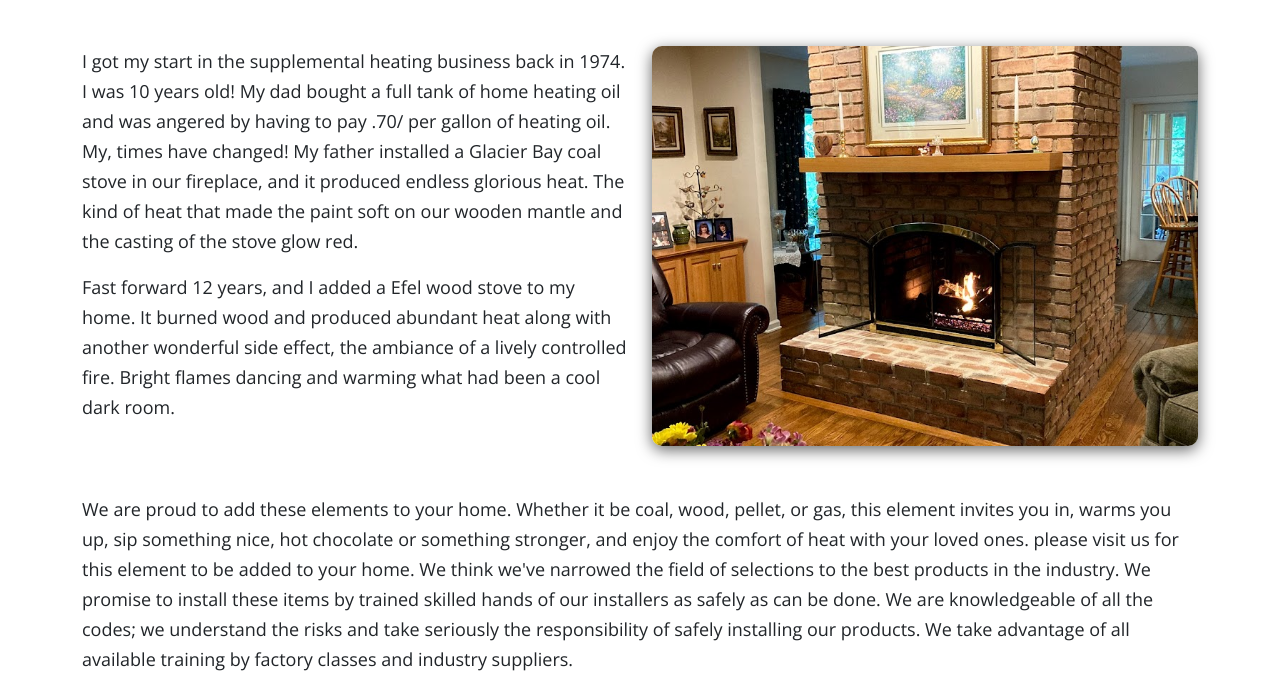
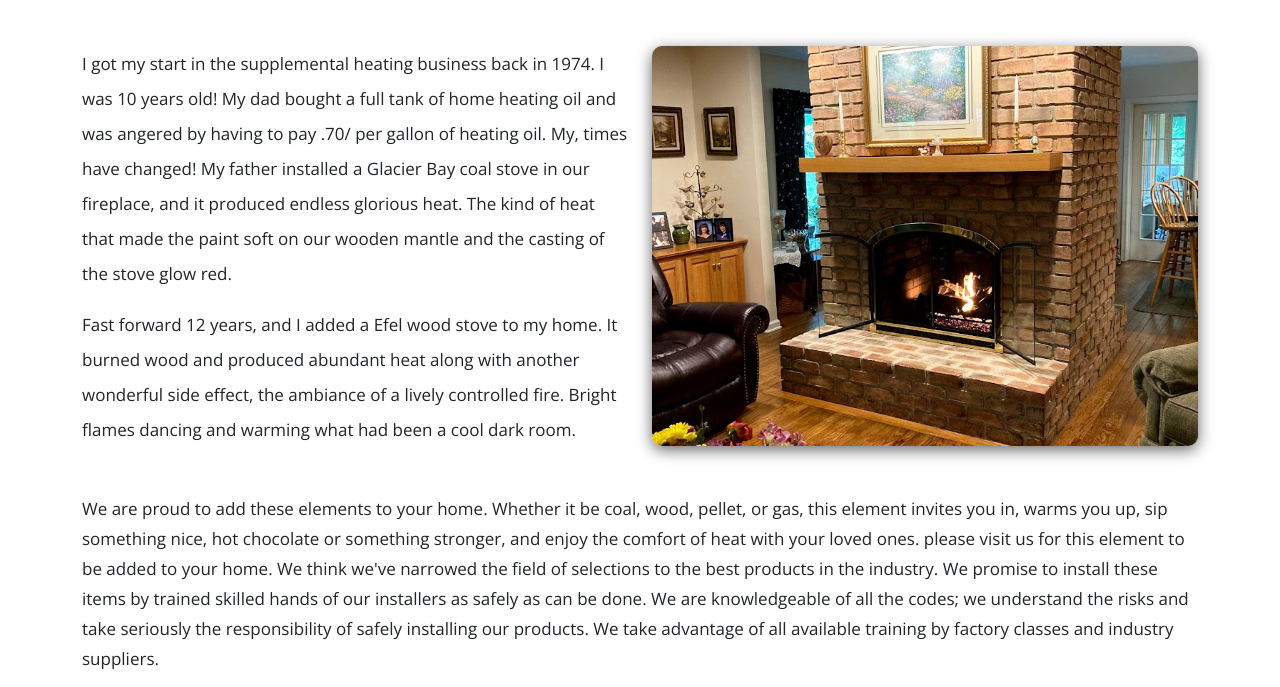
Before and after one commit to Dinesh18042001/chester-county-hearth-, a plain HTML site: page about.html in a window 1280 px wide. Shown: the part 576-1263 px from the top of the page. Drawn offline with nearby package versions, Linux system fonts and the light colour scheme.

Commit message:
some change

```diff
--- a/assets/css/style.css
+++ b/assets/css/style.css
@@ -1108,13 +1108,13 @@ font-weight: 700;
 
 .about-info-section .about-info p {
   font-family: var(--secondary-font);
-  font-size: 18px;
-  line-height: 30px;
+  font-size: 17px;
+  line-height: 35px;
 }
 
 .about-info-section .about-info-main p {
   font-family: var(--secondary-font);
-  font-size: 18px;
+  font-size: 17px;
   line-height: 30px;
 }
 
```
Also changed, not shown: index.html (+2 -1 lines).
